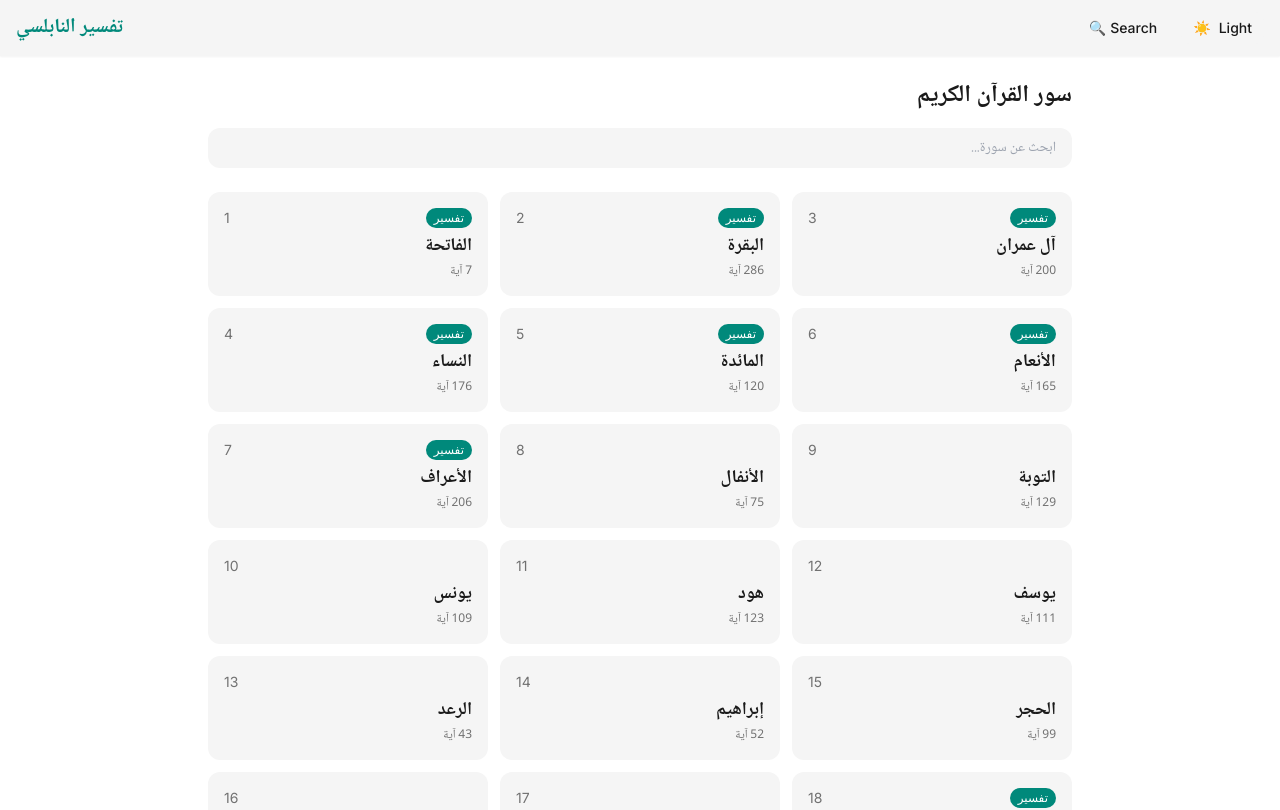
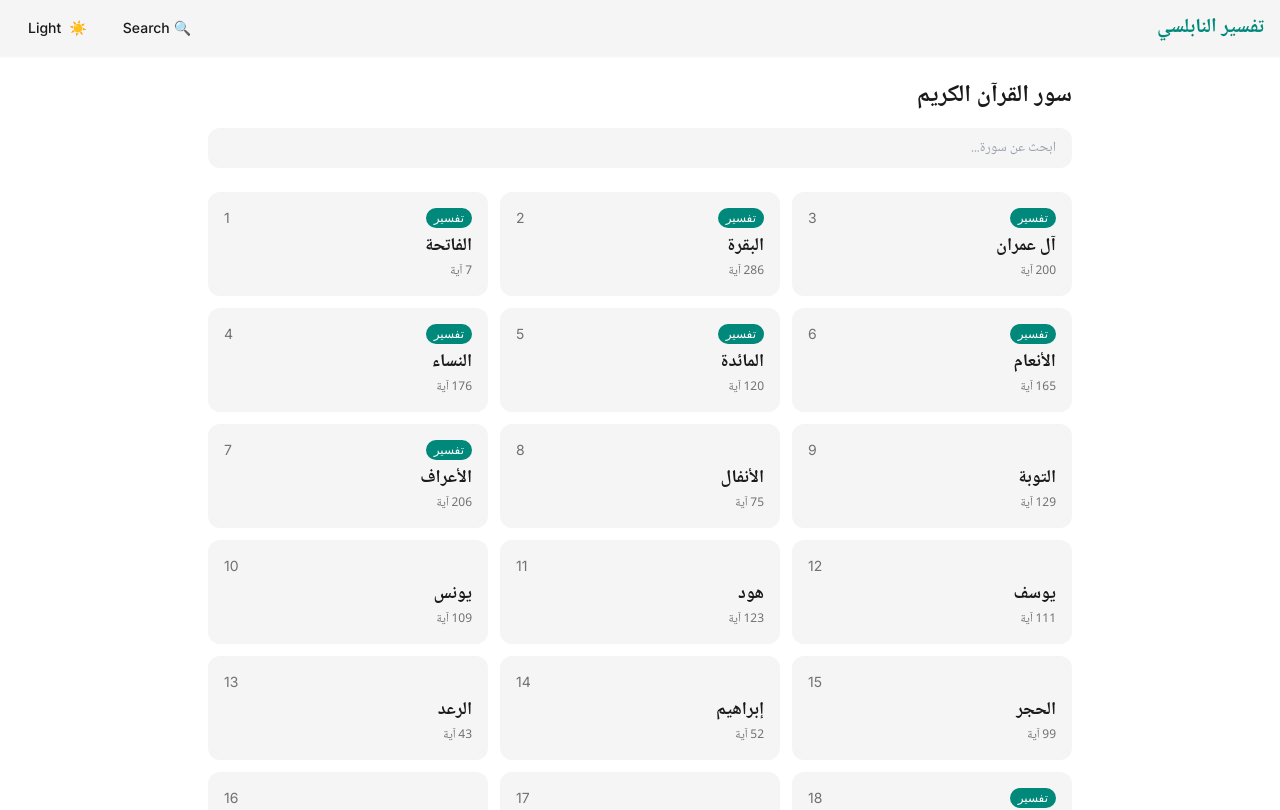
Before and after one commit to islamux/tafseer-nabulsi, a React (Vite) app in the folder web/: page / in a window 1280 px wide. Shown: the top 810 px of the page. Built offline with nearby package versions, Linux system fonts and the light colour scheme.

Commit message:
fix: make header RTL so title is on right, controls on left

```diff
--- a/web/src/components/Layout.jsx
+++ b/web/src/components/Layout.jsx
@@ -7,10 +7,10 @@ export default function Layout({ children }) {
   return (
     <div className="min-h-screen flex flex-col" style={{ backgroundColor: 'var(--bg-primary)' }}>
       <header
-        className="sticky top-0 z-50 px-4 py-3 flex items-center justify-between shadow-sm"
+        className="sticky top-0 z-50 px-4 py-3 flex items-center justify-between shadow-sm rtl-text"
         style={{ backgroundColor: 'var(--bg-secondary)' }}
       >
-        <Link to="/" className="flex items-center gap-2 no-underline rtl-text">
+        <Link to="/" className="flex items-center gap-2 no-underline">
           <span className="text-xl font-bold font-arabic" style={{ color: 'var(--accent)' }}>
             تفسير النابلسي
           </span>
```
